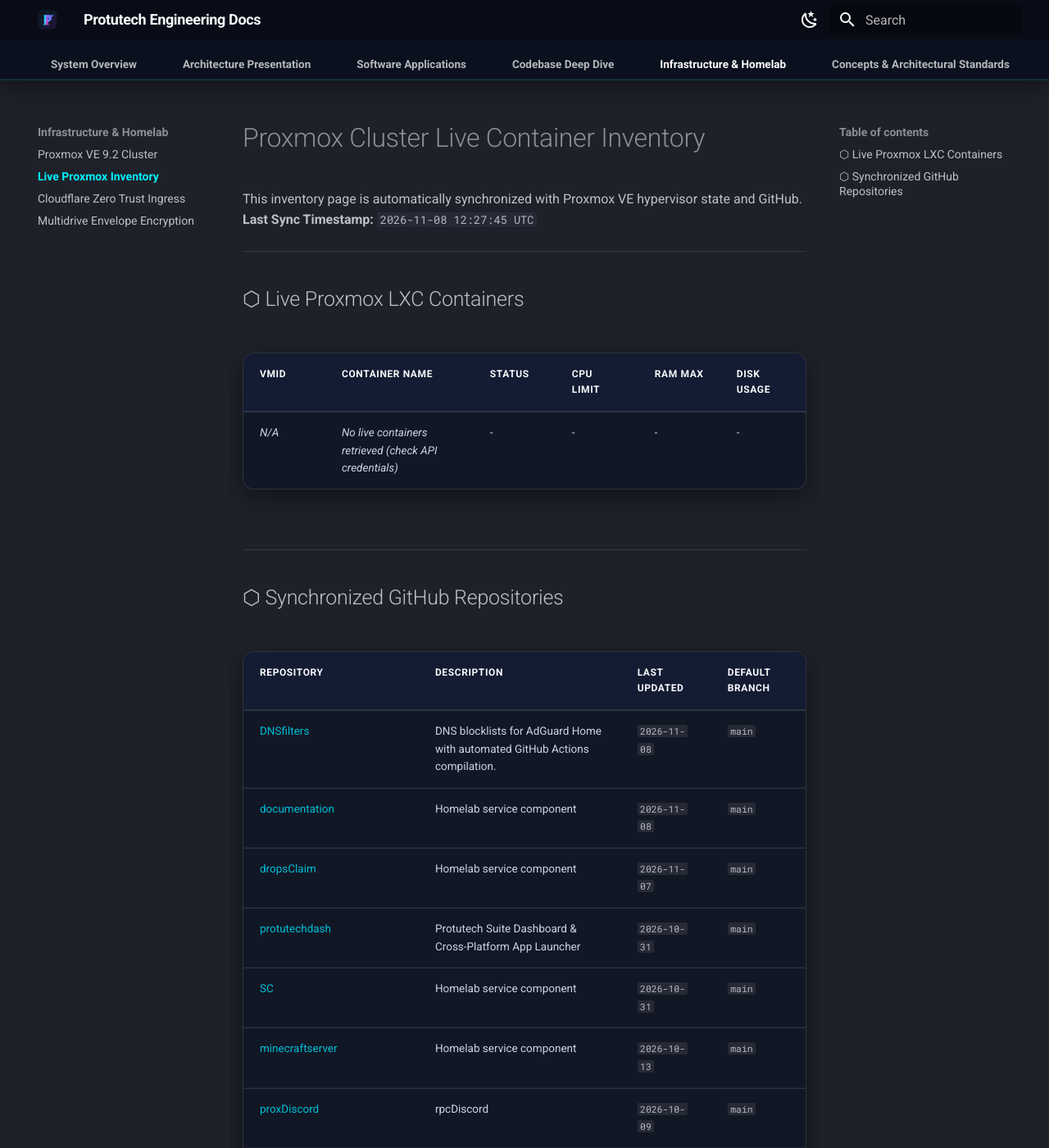
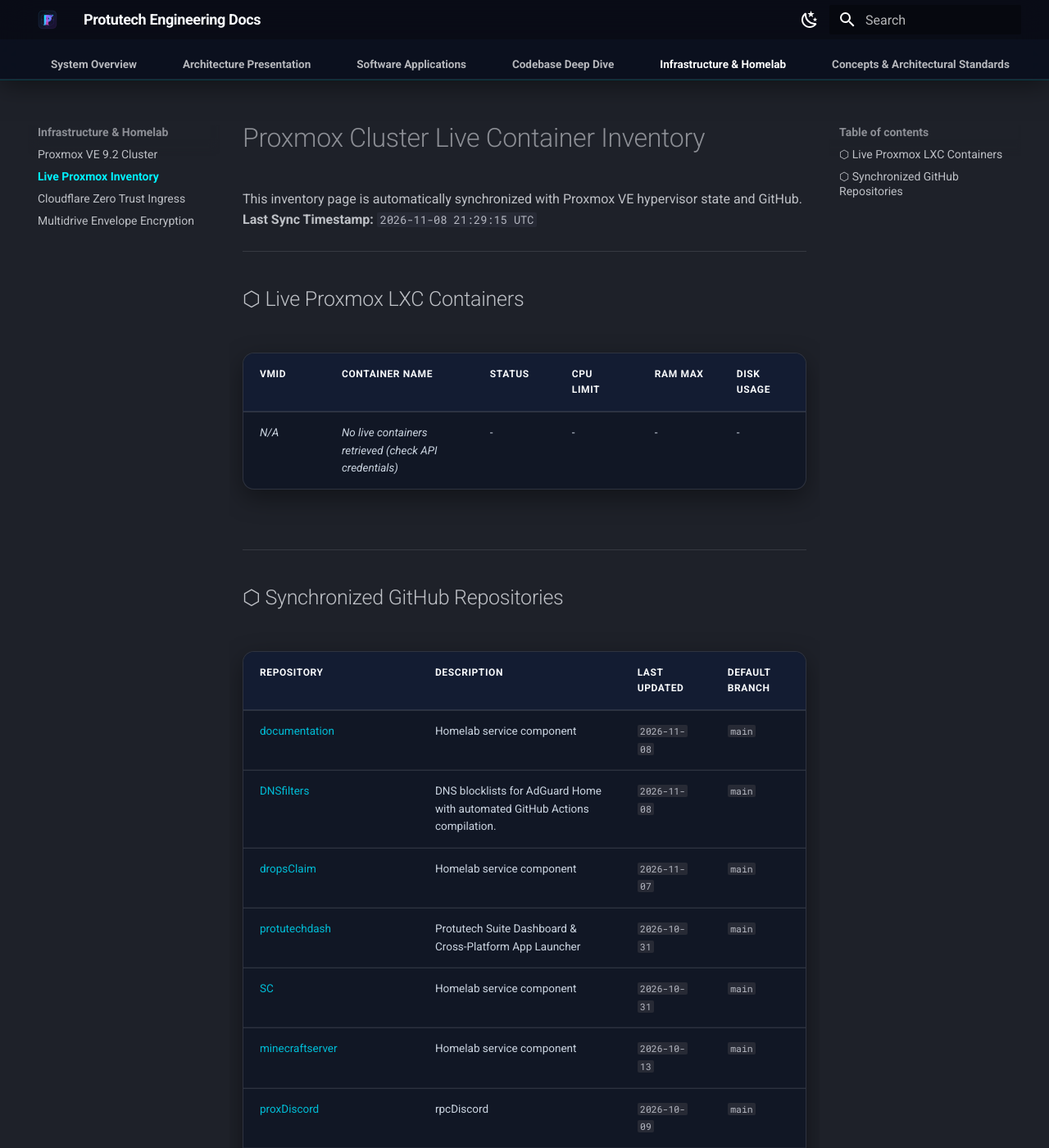
Before and after one commit to IAndrexI/documentation, an MkDocs documentation site: the page built from docs/infra/proxmox-live-inventory.md, in a window 1280 px wide and 1400 px high. Shown: the whole window at 82% size. Built offline with MkDocs 1.6.1 and Material for MkDocs 9.7.7, drawn with Linux system fonts in a browser that asks for light colours.

Commit message:
chore(auto-update): sync live Proxmox containers and GitHub repos [skip ci]

```diff
--- a/docs/infra/proxmox-live-inventory.md
+++ b/docs/infra/proxmox-live-inventory.md
@@ -1,7 +1,7 @@
 # Proxmox Cluster Live Container Inventory
 
 This inventory page is automatically synchronized with Proxmox VE hypervisor state and GitHub.
-**Last Sync Timestamp:** `2026-11-08 12:27:45 UTC`
+**Last Sync Timestamp:** `2026-11-08 21:29:15 UTC`
 
 ---
 
@@ -17,8 +17,8 @@
 
 | Repository | Description | Last Updated | Default Branch |
 | :--- | :--- | :--- | :--- |
+| [documentation](https://github.com/IAndrexI/documentation) | Homelab service component | `2026-11-08` | `main` |
 | [DNSfilters](https://github.com/IAndrexI/DNSfilters) | DNS blocklists for AdGuard Home with automated GitHub Actions compilation. | `2026-11-08` | `main` |
-| [documentation](https://github.com/IAndrexI/documentation) | Homelab service component | `2026-11-08` | `main` |
 | [dropsClaim](https://github.com/IAndrexI/dropsClaim) | Homelab service component | `2026-11-07` | `main` |
 | [protutechdash](https://github.com/IAndrexI/protutechdash) | Protutech Suite Dashboard & Cross-Platform App Launcher | `2026-10-31` | `main` |
 | [SC](https://github.com/IAndrexI/SC) | Homelab service component | `2026-10-31` | `main` |
```
